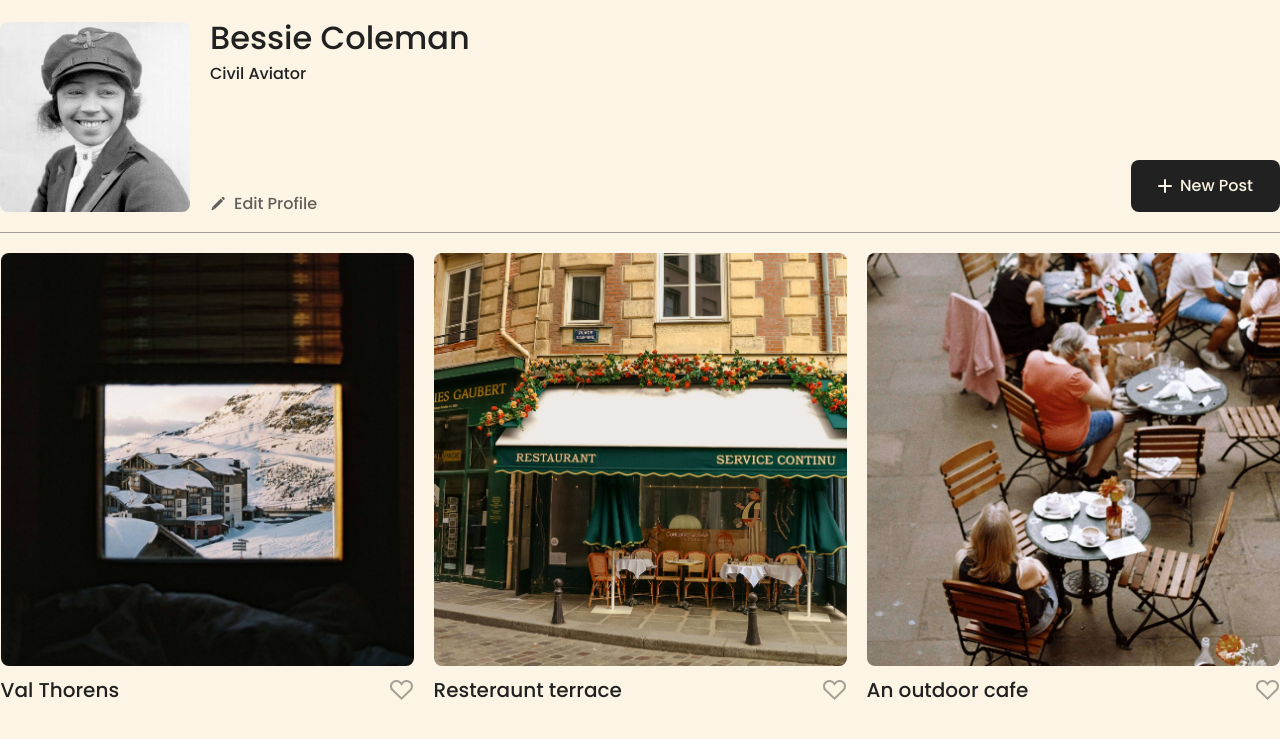
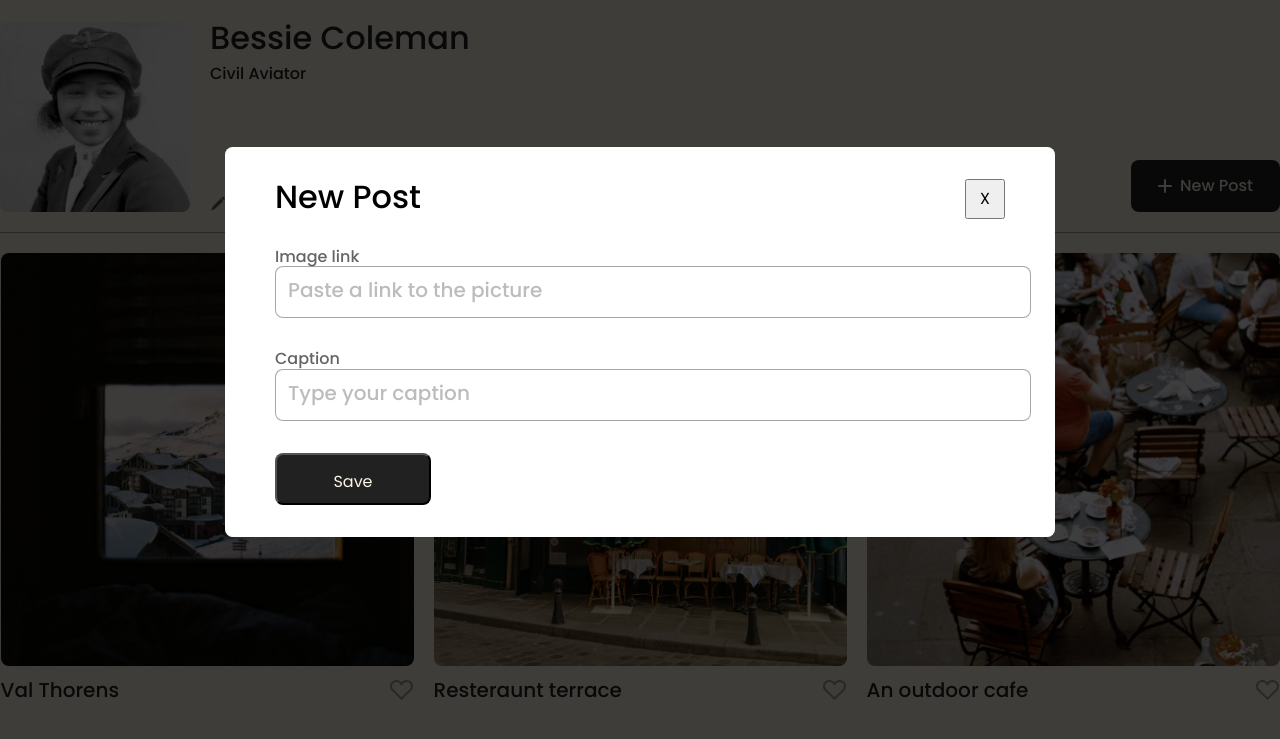
Before and after one commit to Onyxempire8282/se_project_spots, a plain HTML site: page index.html in a window 1280 px wide. Shown: the part 58-797 px from the top of the page. Drawn offline with Linux system fonts and the light colour scheme; grey boxes are pictures that could not be loaded.

Commit message:
Modal update

```diff
--- /dev/null
+++ b/blocks/modal.css
@@ -0,0 +1,97 @@
+.modal {
+  visibility: hidden;
+  background-color: #00000080;
+  position: fixed;
+  top: 0;
+  left: 0;
+  right: 0;
+  bottom: 0;
+  display: flex;
+  justify-content: center;
+  align-items: center;
+  padding: 10px;
+}
+
+.modal_is-opened {
+  visibility: visible;
+}
+
+.modal__container {
+  position: relative;
+  max-width: 730px;
+  width: 100%;
+  background-color: #fff;
+  border-radius: 8px;
+  padding: 32px 50px;
+}
+
+.modal__close-btn {
+  position: absolute;
+  width: 40px;
+  height: 40px;
+  top: 32px;
+  right: 50px;
+}
+
+.modal__submit-btn {
+  background-color: #212121;
+  color: #fcf5e5;
+  max-width: 156px;
+  height: 52px;
+  border-radius: 8px;
+  padding: 18px 32px;
+}
+.modal__title {
+  margin: 0 0 32px;
+  font-size: 32px;
+  font-weight: 500;
+}
+
+.modal__form {
+  display: flex;
+  flex-direction: column;
+}
+
+.modal__input {
+  display: block;
+  width: 100%;
+  border-radius: 8px;
+  border: 1px solid #21212166;
+  padding: 16px 12px;
+}
+
+.modal__input::placeholder {
+  color: #2121214d;
+  font-size: 20px;
+  font-weight: 500;
+}
+
+.modal__label {
+  color: #212121b2;
+  font-size: 16px;
+  margin: 0 0 32px;
+}
+
+@media screen and (max-width: 627px) {
+  .modal__container {
+  }
+
+  .modal__submit-btn {
+    max-width: none;
+    font-size: 16px;
+  }
+
+  .modal__label {
+    margin: 0 0 24px;
+    font-size: 16px;
+  }
+
+  .modal__title {
+    font-size: 20px;
+    margin: 0 0 24px;
+  }
+
+  .modal__input::placeholder {
+    font-size: 16px;
+  }
+}
--- a/index.html
+++ b/index.html
@@ -114,6 +114,60 @@
           <footer class="footer">
             <p class="footer__text">2025 © Spots</p>
           </footer>
+          <div class="modal modal_is-opened">
+            <div class="modal__container">
+              <button type="button" class="modal__close-btn">X</button>
+              <h2 class="modal__title">Edit Profile</h2>
+              <form class="modal__form">
+                <label for="profile-name-input" class="modal__label"
+                  >Name
+                  <input
+                    id="profile-name-input"
+                    type="text"
+                    class="modal__input"
+                    placeholder="Type your name"
+                  />
+                </label>
+                <label for="profile-description-input" class="modal__label"
+                  >Description
+                  <input
+                    id="profile-description-input"
+                    type="text"
+                    class="modal__input"
+                    placeholder="Describe yourself"
+                  />
+                </label>
+                <button type="submit" class="modal__submit-btn">Save</button>
+              </form>
+            </div>
+          </div>
+          <div class="modal modal_is-opened">
+            <div class="modal__container">
+              <button type="button" class="modal__close-btn">X</button>
+              <h2 class="modal__title">New Post</h2>
+              <form class="modal__form">
+                <label for="card-image-input" class="modal__label"
+                  >Image link
+                  <input
+                    id="card-image-input"
+                    type="url"
+                    class="modal__input"
+                    placeholder="Paste a link to the picture"
+                  />
+                </label>
+                <label for="post-caption-input" class="modal__label"
+                  >Caption
+                  <input
+                    id="post-caption-input"
+                    type="text"
+                    class="modal__input"
+                    placeholder="Type your caption"
+                  />
+                </label>
+                <button type="submit" class="modal__submit-btn">Save</button>
+              </form>
+            </div>
+          </div>
         </main>
       </div>
     </div>
--- a/pages/index.css
+++ b/pages/index.css
@@ -7,3 +7,4 @@
 @import url(../blocks/cards.css);
 @import url(../blocks/card.css);
 @import url(../blocks/footer.css);
+@import url(../blocks/modal.css);
```
Also changed, not shown: images/New Post.png (added).
